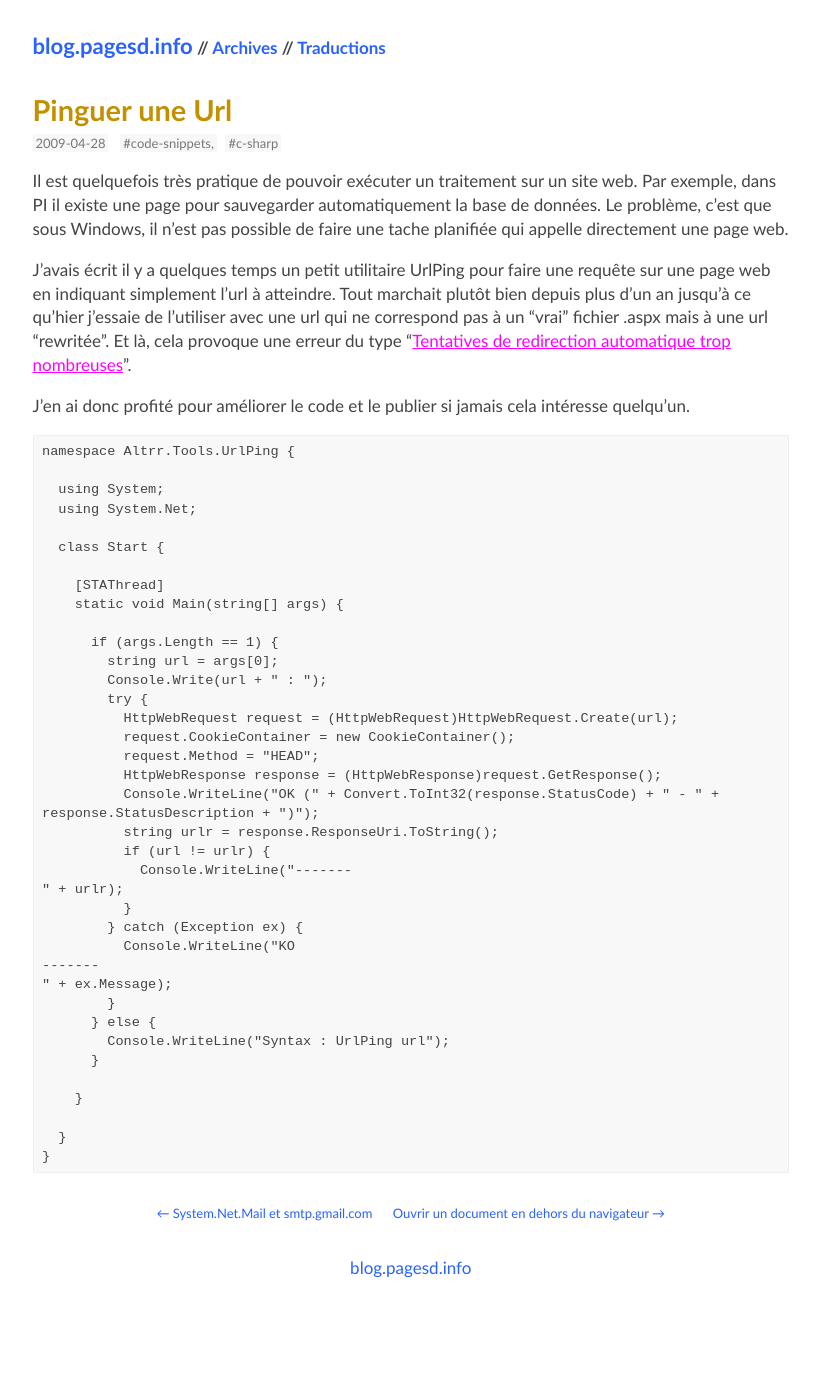
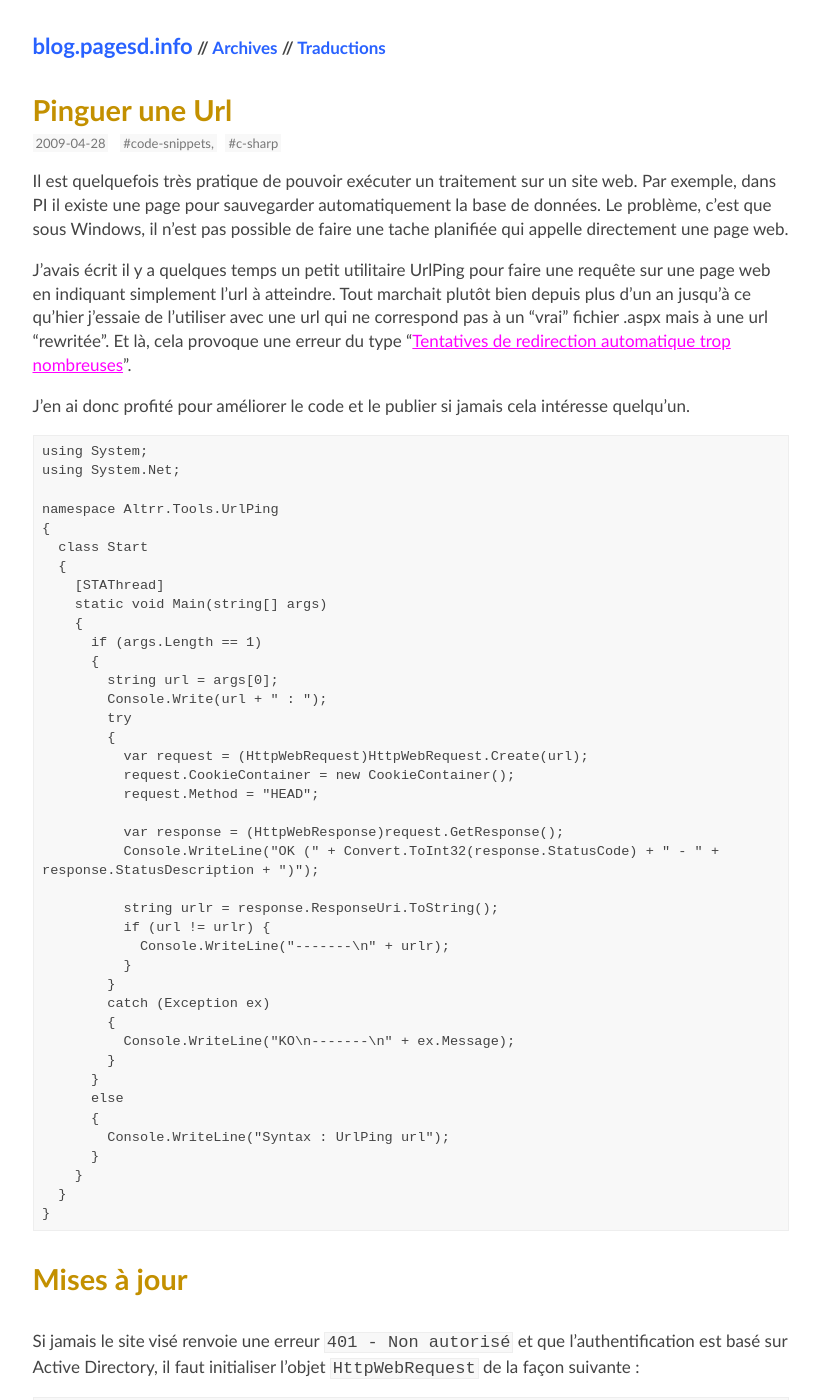
Before and after one commit to michelc/blog2, a Jekyll site: the page built from _posts/2009-04-28-pinguer-une-url.md, in a window 1280 px wide and 1400 px high. Shown: the whole window, without its empty margins (10-830 px from the left). Built offline with Jekyll 4.4.1, drawn with Linux system fonts in a browser that asks for light colours; some of the changed text lies outside the part shown.

Commit message:
Màj "Pinguer une Url" avec authentification.

````diff
--- a/_posts/2009-04-28-pinguer-une-url.md
+++ b/_posts/2009-04-28-pinguer-une-url.md
@@ -23,41 +23,93 @@
 intéresse quelqu'un.
 
 ```
-namespace Altrr.Tools.UrlPing {
+using System;
+using System.Net;
 
-  using System;
-  using System.Net;
-
-  class Start {
-
+namespace Altrr.Tools.UrlPing
+{
+  class Start
+  {
     [STAThread]
-    static void Main(string[] args) {
-
-      if (args.Length == 1) {
+    static void Main(string[] args)
+    {
+      if (args.Length == 1)
+      {
         string url = args[0];
         Console.Write(url + " : ");
-        try {
-          HttpWebRequest request = (HttpWebRequest)HttpWebRequest.Create(url);
+        try
+        {
+          var request = (HttpWebRequest)HttpWebRequest.Create(url);
           request.CookieContainer = new CookieContainer();
           request.Method = "HEAD";
-          HttpWebResponse response = (HttpWebResponse)request.GetResponse();
+
+          var response = (HttpWebResponse)request.GetResponse();
           Console.WriteLine("OK (" + Convert.ToInt32(response.StatusCode) + " - " + response.StatusDescription + ")");
+
           string urlr = response.ResponseUri.ToString();
           if (url != urlr) {
-            Console.WriteLine("-------
-" + urlr);
+            Console.WriteLine("-------\n" + urlr);
           }
-        } catch (Exception ex) {
-          Console.WriteLine("KO
--------
-" + ex.Message);
         }
-      } else {
+        catch (Exception ex)
+        {
+          Console.WriteLine("KO\n-------\n" + ex.Message);
+        }
+      }
+      else
+      {
         Console.WriteLine("Syntax : UrlPing url");
       }
-
     }
-
   }
 }
 ```
+
+## Mises à jour
+
+Si jamais le site visé renvoie une erreur `401 - Non autorisé` et que
+l'authentification est basé sur Active Directory, il faut initialiser l'objet
+`HttpWebRequest` de la façon suivante :
+
+```
+          request.Method = "GET";
+          request.UseDefaultCredentials = true;
+          request.PreAuthenticate = true;
+          request.Credentials = CredentialCache.DefaultCredentials;
+```
+
+Dans le cas où l'utilisateur en cours n'aurait pas les droits nécessaires, c'est
+juste un petit peu plus compliqué :
+
+```
+          request.Method = "GET";
+          request.UseDefaultCredentials = false;
+          request.PreAuthenticate = true;
+          var cache = new CredentialCache();
+          cache.Add(new Uri(url)
+                  , "NTLM"
+                  , new NetworkCredential("username", "password", "domain"));
+          request.Credentials = cache;
+```
+
+Et pour mémoire, ça ne marche pas du tout avec `request.Method = "GET";` !
+
+## Version PowerShell
+
+```
+# Crée un objet PSCredential
+# (pour ne pas avoir à saisir login/motpasse interactivement)
+
+$mon_password = ConvertTo-SecureString "password" -AsPlainText -Force
+$mon_credential = New-Object System.Management.Automation.PSCredential ("domain\username", $mon_password)
+
+# Pingue l'URL
+
+$mon_url = "http://www.mon-intranet.com/"
+Invoke-RestMethod -Uri $mon_url -Credential $mon_credential
+```
+
+Sources :
+
+* https://msdn.microsoft.com/en-us/powershell/reference/5.1/microsoft.powershell.utility/invoke-restmethod
+* https://blogs.msdn.microsoft.com/koteshb/2010/02/12/powershell-how-to-create-a-pscredential-object/
````
